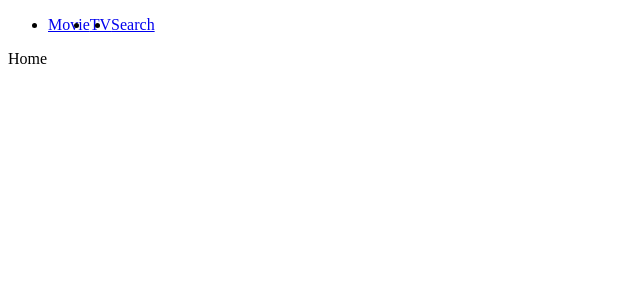
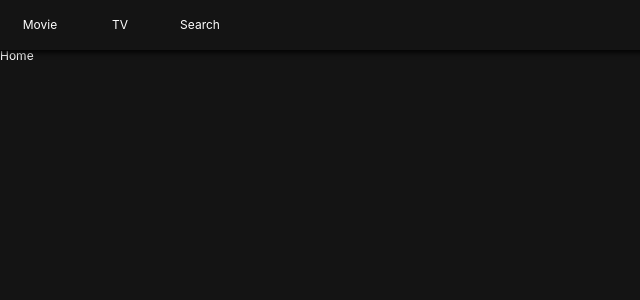
Before and after one commit to joyjsmun/nomflix, a React (Create React App) app: page / in a window 1280 px wide. Shown: the top 300 px of the page, without its empty margins (0-640 px from the left). Built offline with nearby package versions, Linux system fonts and the light colour scheme.

Commit message:
ADD: styled-reset, globalStyles

```diff
--- a/package.json
+++ b/package.json
@@ -12,6 +12,7 @@
     "react-router-dom": "^5.3.0",
     "react-scripts": "4.0.3",
     "styled-components": "^5.3.1",
+    "styled-reset": "^4.3.4",
     "web-vitals": "^1.0.1"
   },
   "scripts": {
--- a/src/Components/App.js
+++ b/src/Components/App.js
@@ -1,11 +1,13 @@
 import React, { Component } from 'react';
 import Router from 'Components/Router';
+import GlobalStyles from 'Components/GlobalStyles';
 
 class App extends Component {
   render() {
     return (
       <>
         <Router />
+        <GlobalStyles />
       </>
     );
   }
--- /dev/null
+++ b/src/Components/GlobalStyles.js
@@ -0,0 +1,22 @@
+import { createGlobalStyle } from 'styled-components';
+import reset from 'styled-reset';
+
+const globalStyles = createGlobalStyle`
+${reset};
+a{
+    text-decoration:none;
+    color:inherit;
+}
+*{
+    box-sizing:border-box;
+}
+body{
+    font-family:-apple-system, BlinkMacSystemFont, 'Segoe UI', Roboto, Oxygen, Ubuntu, Cantarell, 'Open Sans', 'Helvetica Neue', sans-serif;
+    font-size:12px;
+    background-color:rgba(20, 20, 20, 1);
+    color:white;
+    padding-top:50px;
+}
+`;
+
+export default globalStyles;
--- a/src/Components/Header.js
+++ b/src/Components/Header.js
@@ -3,18 +3,36 @@
 import { Link } from 'react-router-dom';
 import styled from 'styled-components';
 
-const Header = styled.header``;
+const Header = styled.header`
+  color: white;
+  position: fixed;
+  top: 0;
+  left: 0;
+  width: 100%;
+  height: 50px;
+  display: flex;
+  align-items: center;
+  background-color: rgba(20, 20, 20, 0.8);
+  z-index: 10;
+  box-shadow: 0px 1px 5px 2px rgba(0, 0, 0, 0.8);
+`;
 
 const List = styled.ul`
   display: flex;
-  &:hover {
-    background-color: tomato;
-  }
 `;
 
-const Item = styled.li``;
+const Item = styled.li`
+  width: 80px;
+  height: 50px;
+  text-align: center;
+`;
 
-const SLink = styled(Link)``;
+const SLink = styled(Link)`
+  height: 50px;
+  display: flex;
+  align-items: center;
+  justify-content: center;
+`;
 
 export default () => (
   <Header>
```
Also changed, not shown: 1 other file (tests, documents, lock files or other folders).
